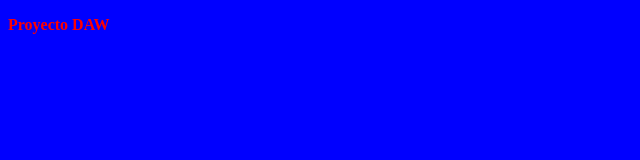
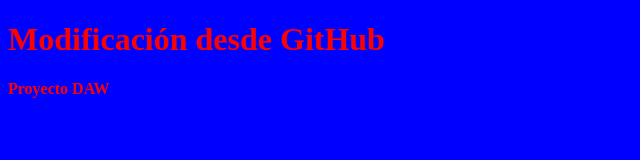
Before and after one commit to josefelixvidalpiqueras/curso-git, a plain HTML site: page index.html in a window 1280 px wide. Shown: the whole page, without its empty margins (0-640 px from the left). Drawn offline with Linux system fonts and the light colour scheme.

Commit message:
Update index.html

```diff
--- a/index.html
+++ b/index.html
@@ -7,6 +7,7 @@
     <link href="css/estilos.css" rel="stylesheet" type="text/css">
 </head>
 <body>
+    <h1>Modificación desde GitHub</h1>
     <p>Proyecto DAW</p>
 </body>
 </html>
```
